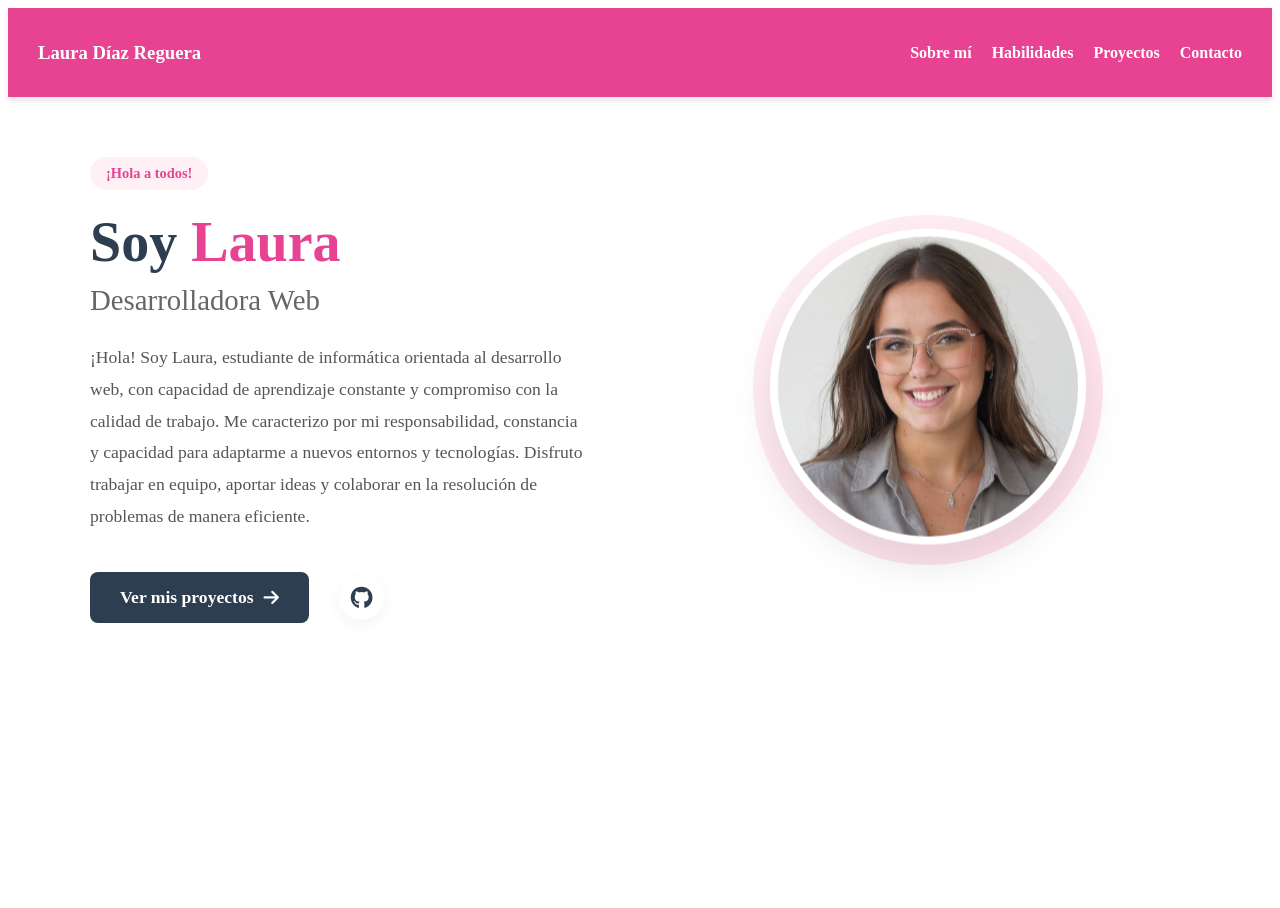
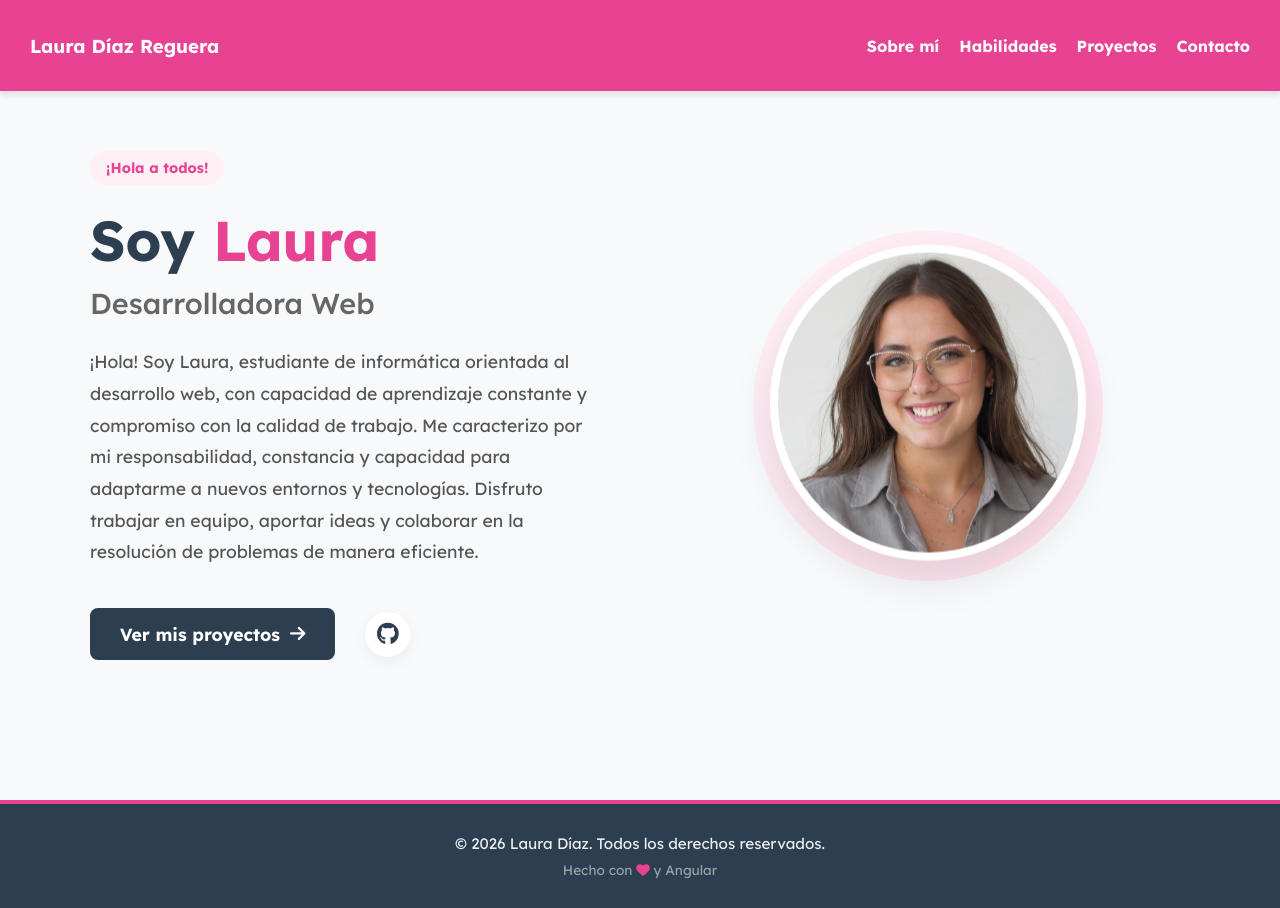
Before and after one commit to Laura-diaz08/Portfolio, an Angular app: page / in a window 1280 px wide. Before the commit the page ends 800 px from the top, so only its background shows below. Built offline with nearby package versions, Linux system fonts and the light colour scheme.

Commit message:
Footer creado y ultimos detalles hechos

```diff
--- a/src/app/app.html
+++ b/src/app/app.html
@@ -3,3 +3,5 @@
 <main style="padding: 20px;">
   <router-outlet></router-outlet>
 </main>
+
+<app-footer></app-footer>
--- a/src/app/app.ts
+++ b/src/app/app.ts
@@ -1,10 +1,11 @@
 import { Component, signal } from '@angular/core';
 import { RouterOutlet } from '@angular/router';
 import { NavbarComponent } from './components/navbar/navbar';
+import { FooterComponent } from './components/footer/footer';
 
 @Component({
   selector: 'app-root',
-  imports: [RouterOutlet, NavbarComponent],
+  imports: [RouterOutlet, NavbarComponent, FooterComponent],
   templateUrl: './app.html',
   styleUrl: './app.css'
 })
--- /dev/null
+++ b/src/app/components/footer/footer.css
@@ -0,0 +1,29 @@
+.modern-footer {
+  background-color: #2c3e50;
+  color: #ffffff;
+  text-align: center;
+  padding: 30px 20px;
+  margin-top: 80px;
+  border-top: 4px solid #e84393;
+}
+
+.footer-content {
+  display: flex;
+  flex-direction: column;
+  gap: 8px;
+}
+
+p {
+  margin: 0;
+  font-size: 0.95rem;
+  color: #ecf0f1;
+}
+
+.made-with {
+  font-size: 0.85rem;
+  color: #95a5a6;
+}
+
+.heart-icon {
+  color: #e84393;
+}
--- /dev/null
+++ b/src/app/components/footer/footer.html
@@ -0,0 +1,6 @@
+<footer class="modern-footer">
+  <div class="footer-content">
+    <p>&copy; {{ anioActual }} Laura Díaz. Todos los derechos reservados.</p>
+    <p class="made-with">Hecho con <i class="fa-solid fa-heart heart-icon"></i> y Angular</p>
+  </div>
+</footer>
--- /dev/null
+++ b/src/app/components/footer/footer.ts
@@ -0,0 +1,13 @@
+import { Component } from '@angular/core';
+
+@Component({
+  selector: 'app-footer',
+  standalone: true,
+  imports: [],
+  templateUrl: './footer.html',
+  styleUrl: './footer.css'
+})
+export class FooterComponent {
+  // Guardamos el año actual automáticamente
+  anioActual = new Date().getFullYear();
+}
--- a/src/index.html
+++ b/src/index.html
@@ -7,6 +7,9 @@
   <meta name="viewport" content="width=device-width, initial-scale=1">
   <link rel="icon" type="image/x-icon" href="favicon.ico">
   <link rel="stylesheet" href="https://cdnjs.cloudflare.com/ajax/libs/font-awesome/6.4.0/css/all.min.css">
+  <link rel="preconnect" href="https://fonts.googleapis.com">
+  <link rel="preconnect" href="https://fonts.gstatic.com" crossorigin>
+  <link href="https://fonts.googleapis.com/css2?family=Lexend:wght@300;400;500;600;700&display=swap" rel="stylesheet">
 </head>
 <body>
   <app-root></app-root>
--- a/src/styles.css
+++ b/src/styles.css
@@ -1 +1,9 @@
-/* You can add global styles to this file, and also import other style files */
+* {
+  font-family: 'Lexend', sans-serif;
+}
+
+body {
+  margin: 0;
+  background-color: #f8f9fa;
+  color: #333;
+}
```
Also changed, not shown: 1 other file (tests, documents, lock files or other folders).
